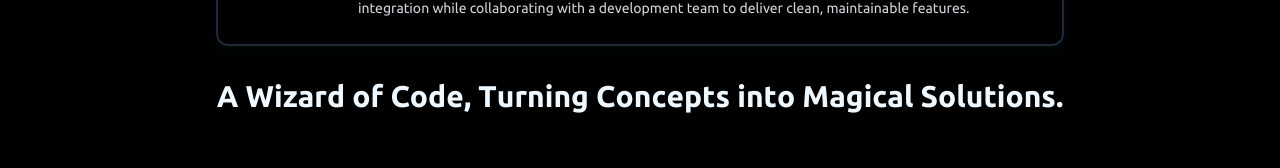
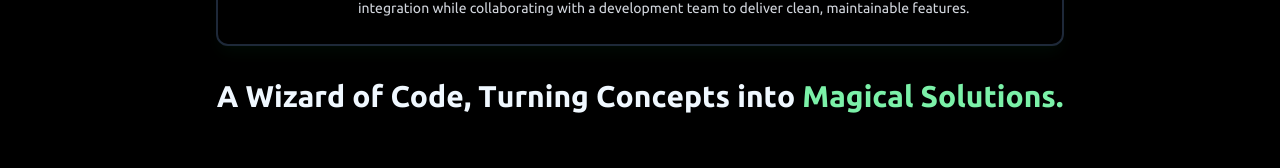
Before and after one commit to omnikam2810-oss/Omkar-s-Portfolio, a React (Vite) app: page /about in a window 1280 px wide. Shown: the part 711-879 px from the top of the page. Built offline with nearby package versions, Linux system fonts and the light colour scheme; no server answers; a web font is replaced by a local one.

Commit message:
slight changes

```diff
--- a/src/pages/AboutPage.jsx
+++ b/src/pages/AboutPage.jsx
@@ -16,6 +16,7 @@ const fadeUp = {
 };
 
 const tagline = "A Wizard of Code, Turning Concepts into Magical Solutions.";
+const highlightedTaglineStart = tagline.indexOf("Magical Solutions");
 
 const typewriterContainer = {
   hidden: {},
@@ -204,7 +205,9 @@ const AboutPage = () => {
           {tagline.split("").map((character, index) => (
             <motion.span
               key={`${character}-${index}`}
-              className="inline-block"
+              className={`inline-block ${
+                index >= highlightedTaglineStart ? "text-green-300" : ""
+              }`}
               variants={typewriterCharacter}
             >
               {character === " " ? "\u00A0" : character}
```
